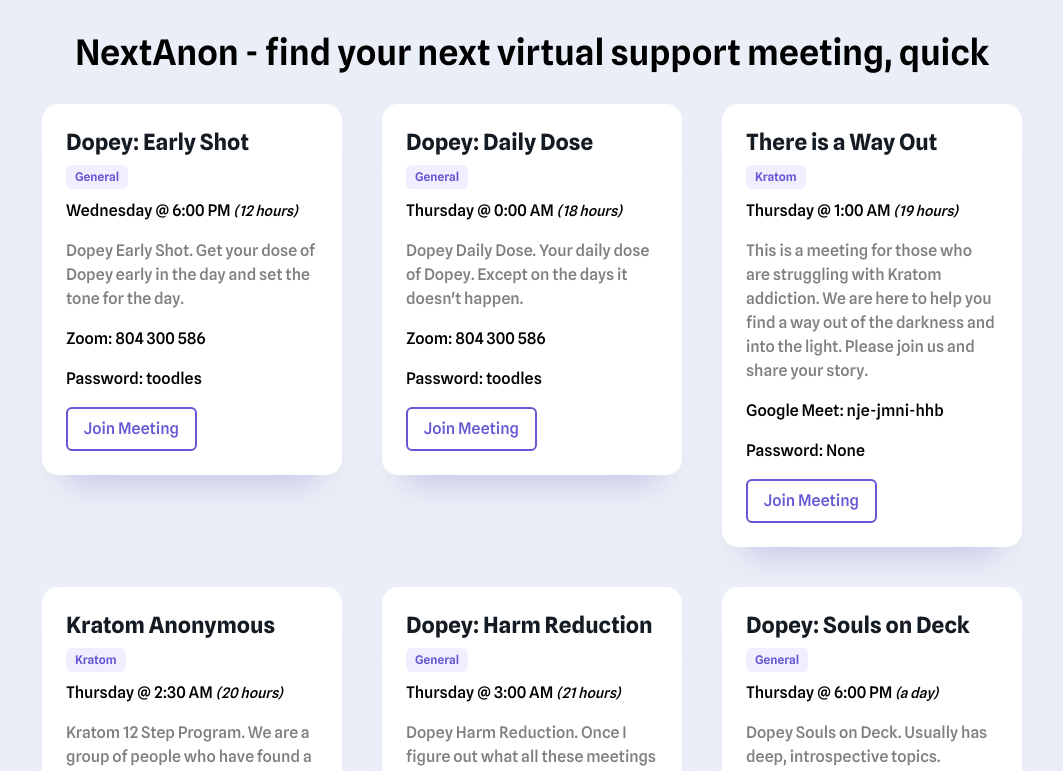
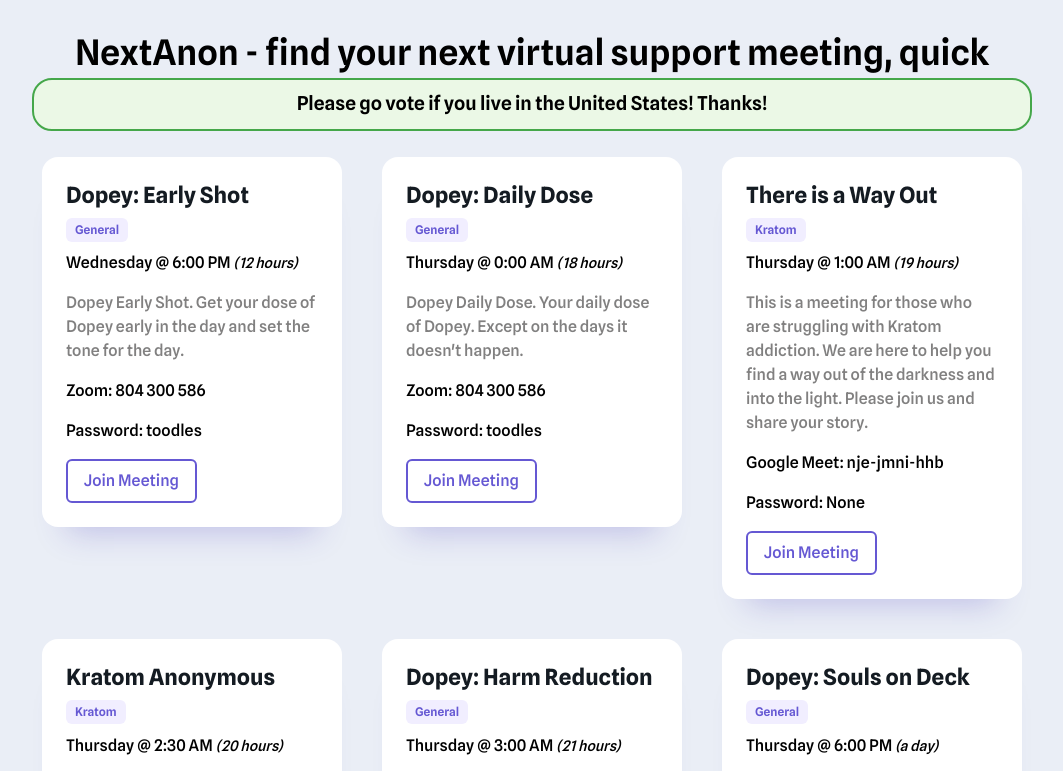
Before and after one commit to mclifford82/nextanon, a React (Create React App) app: page / in a window 1280 px wide. Shown: the top 771 px of the page, without its empty margins (108-1171 px from the left). Built offline with nearby package versions, Linux system fonts and the light colour scheme.

Commit message:
voting msg

```diff
--- a/src/App.js
+++ b/src/App.js
@@ -43,6 +43,9 @@ function App() {
 
       <div className="header">
         NextAnon - find your next virtual support meeting, quick
+        <div className="announcement">
+          Please go vote if you live in the United States! Thanks!
+        </div>
       </div>
 
       <div className="cards">
```
